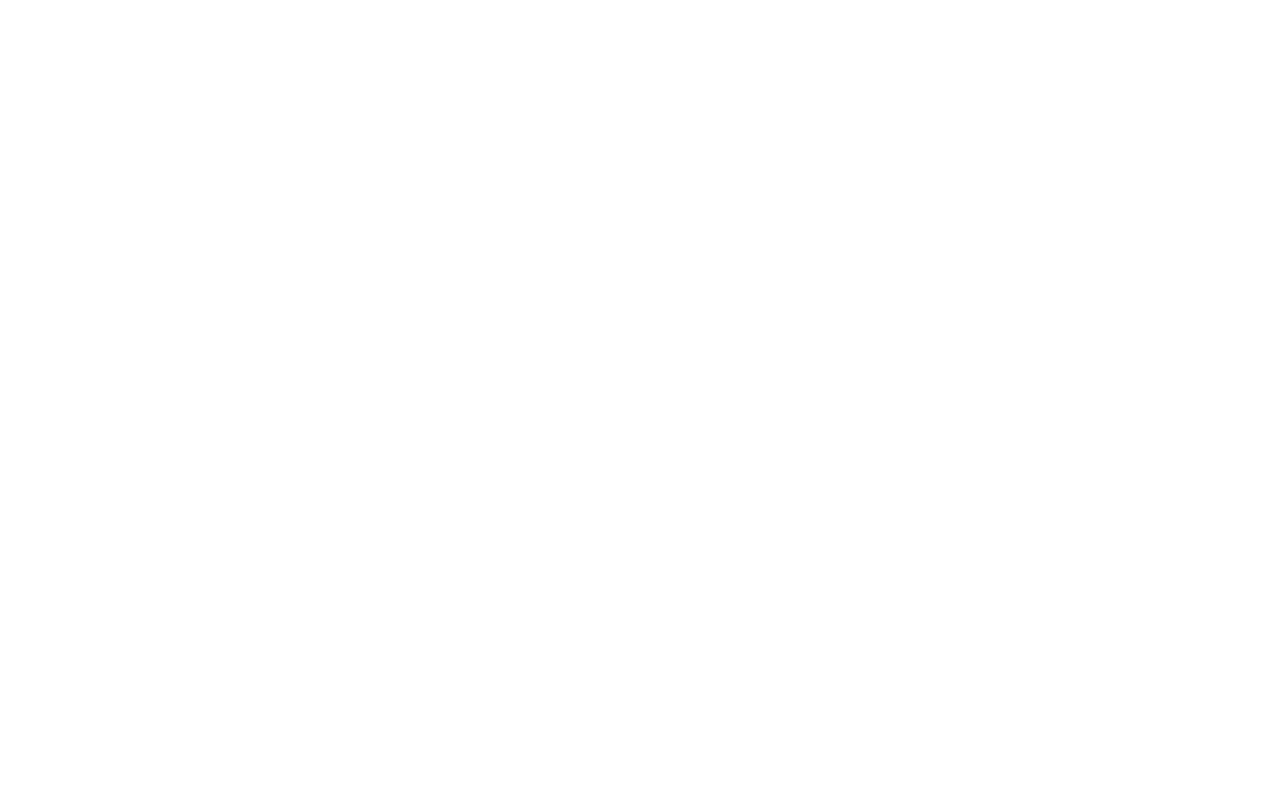
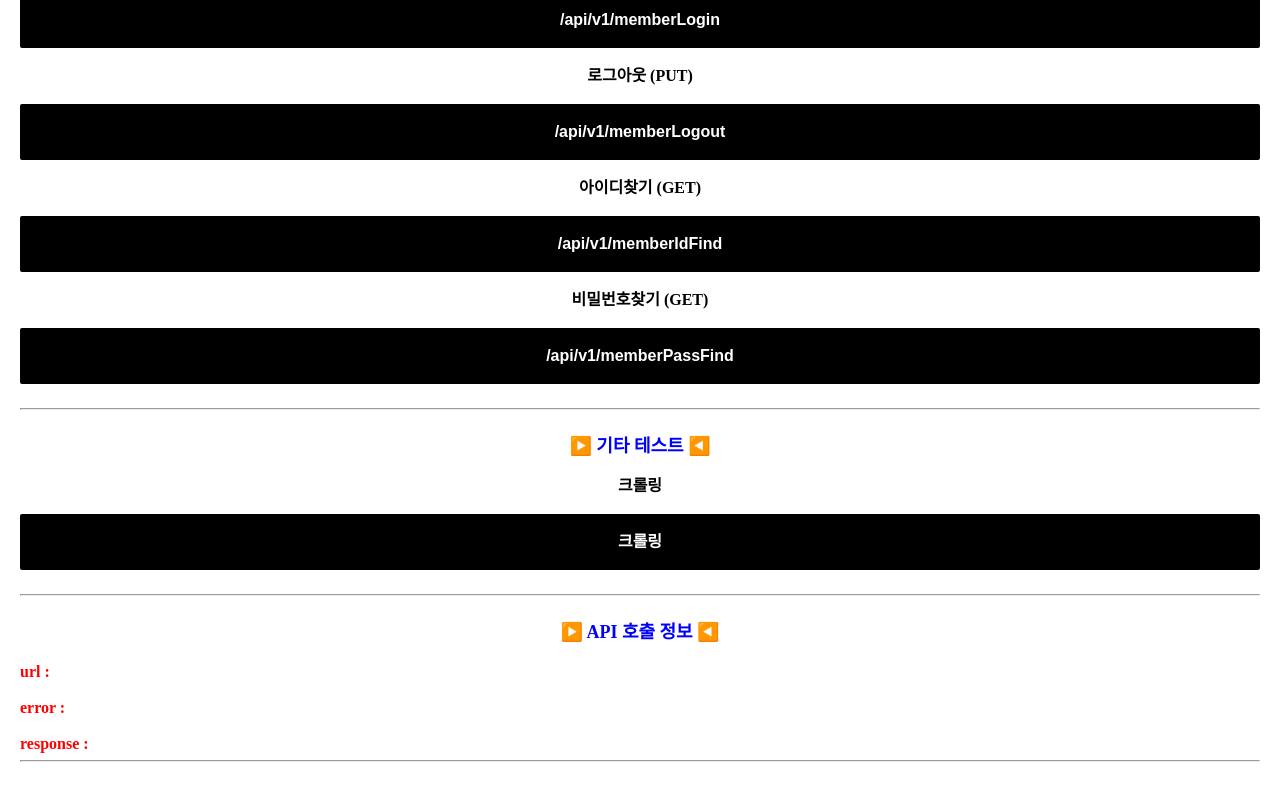
Before and after one commit to onpul/letsmashup, a React (Create React App) app in the folder letsmashup_front/: page /testMain in a window 1280 px wide. Before the commit this address had no page. Shown: the part 496-1296 px from the top of the page. Before the commit the page ends 800 px from the top, so only its background shows below. Built offline with nearby package versions, Linux system fonts and the light colour scheme.

Commit message:
[컴포넌트생성_v4.2] 메인 / 테스트 메인 분리

```diff
--- a/letsmashup_front/src/App.js
+++ b/letsmashup_front/src/App.js
@@ -6,6 +6,7 @@
 import { Routes, Route } from "react-router-dom";
 import Main from "./components/Main";
 import Auth from "./components/Auth";
+import TestMain from "./components/TestMain"
 // import MainTemplate from "./components/MainTemplate";
 
 const GlobalStyle = createGlobalStyle`
@@ -72,6 +73,7 @@
           <GlobalStyle />
           <Routes>
               <Route path="/" Component={Main} />
+              <Route path="/testMain" Component={TestMain} />
               <Route path="/login" Component={LoginFormTemplate} />
               <Route path="/join" Component={JoinFormTemplate} />
               <Route path="/Auth" Component={Auth} />
--- a/letsmashup_front/src/components/Main.jsx
+++ b/letsmashup_front/src/components/Main.jsx
@@ -144,19 +144,19 @@
                                 <button className="btn_filter">
                                     <span>최신순</span>
                                     <svg xmlns="http://www.w3.org/2000/svg" width="14" height="14" viewBox="0 0 24 24" fill="none" color="secondary" className="css-wsam7k ed7xfdk6">
-                                        <path fill-rule="evenodd" clipRule="evenodd" d="M12 17.4142L20.7071 8.70711L19.2929 7.2929L12 14.5858L4.70712 7.2929L3.29291 8.70711L12 17.4142Z" fill="black"></path>
+                                        <path fillRule="evenodd" clipRule="evenodd" d="M12 17.4142L20.7071 8.70711L19.2929 7.2929L12 14.5858L4.70712 7.2929L3.29291 8.70711L12 17.4142Z" fill="black"></path>
                                     </svg>
                                 </button>
                                 <button className="btn_filter">
                                     <span>가격대</span>
                                     <svg xmlns="http://www.w3.org/2000/svg" width="14" height="14" viewBox="0 0 24 24" fill="none" color="secondary" className="css-wsam7k ed7xfdk6">
-                                        <path fill-rule="evenodd" clipRule="evenodd" d="M12 17.4142L20.7071 8.70711L19.2929 7.2929L12 14.5858L4.70712 7.2929L3.29291 8.70711L12 17.4142Z" fill="black"></path>
+                                        <path fillRule="evenodd" clipRule="evenodd" d="M12 17.4142L20.7071 8.70711L19.2929 7.2929L12 14.5858L4.70712 7.2929L3.29291 8.70711L12 17.4142Z" fill="black"></path>
                                     </svg>
                                 </button>
                                 <button className="btn_filter">
                                     <span>브랜드</span>
                                     <svg xmlns="http://www.w3.org/2000/svg" width="14" height="14" viewBox="0 0 24 24" fill="none" color="secondary" className="css-wsam7k ed7xfdk6">
-                                        <path fill-rule="evenodd" clipRule="evenodd" d="M12 17.4142L20.7071 8.70711L19.2929 7.2929L12 14.5858L4.70712 7.2929L3.29291 8.70711L12 17.4142Z" fill="black"></path>
+                                        <path fillRule="evenodd" clipRule="evenodd" d="M12 17.4142L20.7071 8.70711L19.2929 7.2929L12 14.5858L4.70712 7.2929L3.29291 8.70711L12 17.4142Z" fill="black"></path>
                                     </svg>
                                 </button>
                             </div>
@@ -165,7 +165,62 @@
                     {/* 상품 리스트 영역 */}
                     <div>
                         <ul className="prodItemList">
-                            <li className="prodItem">상품 아이템</li>
+                            {/*
+                            <li className="prodItem">
+                                <div className="css-jwhhfi e4ed4ur0">
+                                    <a href="https://product.29cm.co.kr/catalog/1674338" title="ESSENTIAL 2 BUTTON WOOL BLAZER BLACK_UDJA4A202BK" className="css-5cm1aq e4ed4ur1">
+                                        <div className="css-8wyujp e4ed4ur10">
+                                            <img src="https://img.29cm.co.kr/item/202402/11eec0c78831e47cb238a9c44bc2cb7a.jpg?width=400" alt="ESSENTIAL 2 BUTTON WOOL BLAZER BLACK_UDJA4A202BK" />
+                                        </div>
+                                    </a>
+                                    <div className="css-1drk60u e4ed4ur3">
+                                        <a href="https://shop.29cm.co.kr/brand/13310" title="던스트" className="css-r28l8o e4ed4ur4">
+                                            던스트
+                                        </a>
+                                        <a href="https://product.29cm.co.kr/catalog/1674338" title="ESSENTIAL 2 BUTTON WOOL BLAZER BLACK_UDJA4A202BK" className="css-5cm1aq e4ed4ur1">
+                                            <div className="css-1slcl62 e4ed4ur2">
+                                                <h5 id="product_name_13">ESSENTIAL 2 BUTTON WOOL BLAZER BLACK_UDJA4A202BK</h5>
+                                                <div className="css-qthr7l e4ed4ur5">
+                                                    <strong id="product_price_13_consumer" className="css-vpz6w1 e4ed4ur6">
+                                                        239,000
+                                                    </strong>
+                                                    <div className="css-19cy31c e4ed4ur7">
+                                                        <span className=" css-1nr17il e4ed4ur8">12%</span>
+                                                        <strong id="product_price_13_sale" className="css-s9qxfl e4ed4ur9">
+                                                            210,320
+                                                        </strong>
+                                                    </div>
+                                                </div>
+                                                <ul className="css-kkyj92 epw6wzk0">
+                                                    <li color="#1d1d1d" className="css-pcsmuw epw6wzk1">
+                                                        무료배송
+                                                    </li>
+                                                </ul>
+                                            </div>
+                                        </a>
+                                        <div className="css-1th6n36 e4ed4ur12">
+                                            <button height="28" className="css-1y6oze6 e4ed4ur15">
+                                                <svg xmlns="http://www.w3.org/2000/svg" width="19" height="19" viewBox="0 0 20 20">
+                                                    <path d="M2.24 3.425a4.758 4.758 0 0 1 6.79 0c.416.421.74.901.971 1.413.23-.512.553-.992.97-1.413a4.758 4.758 0 0 1 6.79 0 4.91 4.91 0 0 1 0 6.88L10 18.166l-7.76-7.863-.166-.176a4.911 4.911 0 0 1 .166-6.703z" fill="none" fill-rule="evenodd" stroke="#000000" stroke-width="1"></path>
+                                                </svg>
+                                            </button>
+                                            <div className="css-e8z2yt e4ed4ur13">
+                                                <svg className="css-15ro776 e4ed4ur14" xmlns="http://www.w3.org/2000/svg" width="10" height="10" viewBox="0 0 20 20">
+                                                    <path d="M2.24 3.425a4.758 4.758 0 0 1 6.79 0c.416.421.74.901.971 1.413.23-.512.553-.992.97-1.413a4.758 4.758 0 0 1 6.79 0 4.91 4.91 0 0 1 0 6.88L10 18.166l-7.76-7.863-.166-.176a4.911 4.911 0 0 1 .166-6.703z" fill="#a0a0a0" fill-rule="evenodd" stroke="#a0a0a0" stroke-width="0.7"></path>
+                                                </svg>
+                                                6,108
+                                            </div>
+                                            <a href="https://product.29cm.co.kr/catalog/1674338#review" className="css-nv5lkn e4ed4ur16">
+                                                <svg className="e4ed4ur17 css-18fin6o e1ozur0p0" xmlns="http://www.w3.org/2000/svg" width="10" height="10" viewBox="0 0 13 12">
+                                                    <path fill="#a0a0a0" fill-rule="evenodd" stroke="#a0a0a0" stroke-width="0.7" d="M4.146 3.95L0 4.583l3 3.075L2.292 12 6 9.95 9.708 12 9 7.658l3-3.075-4.146-.633L6 0z"></path>
+                                                </svg>
+                                                4.5 (274)
+                                            </a>
+                                        </div>
+                                    </div>
+                                </div>
+                            </li>
+                            */}
                             <li className="prodItem">상품 아이템</li>
                             <li className="prodItem">상품 아이템</li>
                             <li className="prodItem">상품 아이템</li>
--- a/letsmashup_front/src/components/TestMain.jsx
+++ b/letsmashup_front/src/components/TestMain.jsx
@@ -63,6 +63,17 @@
                 setResponse(response + " ");
             });
     };
+
+    // const fncGet29Data = () => {
+    //     axios.get().then((response) => {
+    //         debugger;
+    //         console.log(response);
+    //     }).catch((error) => {
+    //         debugger;
+    //         console.log(error);
+    //     });
+    // };
+
     return (
         <MainTemplate>
             <MainBlock>
@@ -84,6 +95,12 @@
                     <BtnDefault title="/api/v1/memberIdFind" onClick={fncSendApi} />
                     <h3>비밀번호찾기 (GET)</h3>
                     <BtnDefault title="/api/v1/memberPassFind" onClick={fncSendApi} />
+                    <br />
+                    <hr />
+                    <br />
+                    <h1>▶️ 기타 테스트 ◀️</h1>
+                    <h3>크롤링</h3>
+                    <BtnDefault title="크롤링"/>
                     <br />
                     <hr />
                     <br />
```
